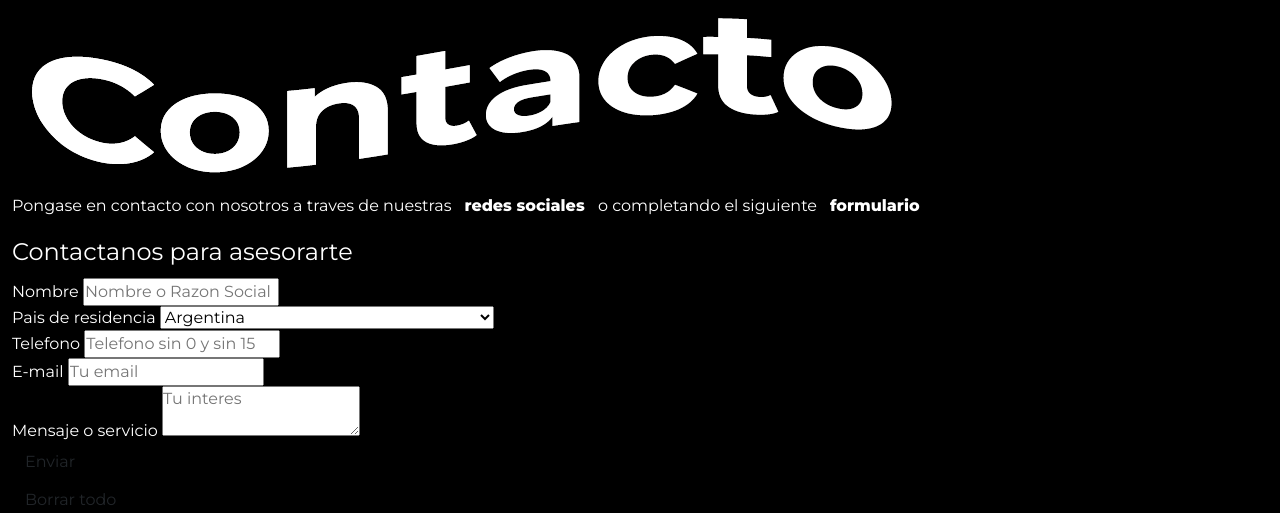
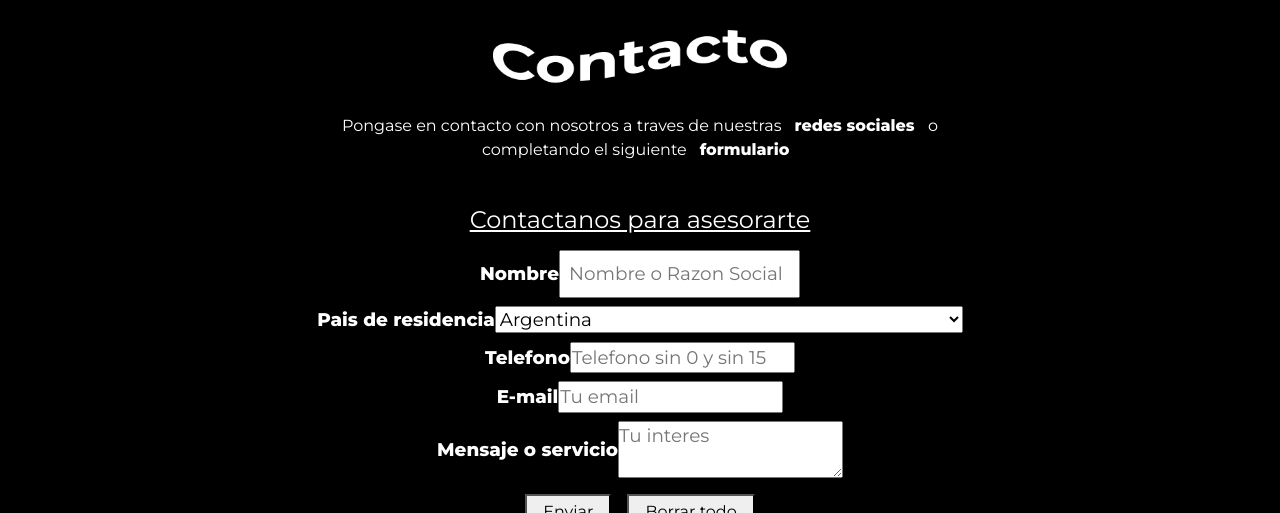
Before and after one commit to Ramirocco/CODER-BS, a plain HTML site: page pages/contacto.html in a window 1280 px wide. Shown: the part 64-577 px from the top of the page. Drawn offline with nearby package versions, Linux system fonts and the light colour scheme.

Commit message:
contacto e index con bs

```diff
--- a/assets/css/style.css
+++ b/assets/css/style.css
@@ -19,3 +19,9 @@ span {
 
 .size-big{
     font-size: calc(1.3rem + 9vw);
+}
+.size-small {
+    font-size: calc(0.75rem + 0.5vw);
+}
+
+.size_footer{font-size: calc(0.40rem + 1vw);}
--- a/pages/contacto.html
+++ b/pages/contacto.html
@@ -1,5 +1,6 @@
 <!DOCTYPE html>
 <html lang="en">
+
 <head>
     <meta charset="UTF-8" />
     <meta http-equiv="X-UA-Compatible" content="IE=edge" />
@@ -13,23 +14,28 @@
     <link href="https://fonts.googleapis.com/css2?family=Montserrat:wght@400;800;900&display=swap" rel="stylesheet" />
     <link href="https://unpkg.com/aos@2.3.1/dist/aos.css" rel="stylesheet" />
     <link href="https://unpkg.com/aos@2.3.1/dist/aos.css" rel="stylesheet" />
-        <link href="https://cdn.jsdelivr.net/npm/bootstrap@5.2.0-beta1/dist/css/bootstrap.min.css" rel="stylesheet" integrity="sha384-0evHe/X+R7YkIZDRvuzKMRqM+OrBnVFBL6DOitfPri4tjfHxaWutUpFmBp4vmVor" crossorigin="anonymous" />
+    <link href="https://cdn.jsdelivr.net/npm/bootstrap@5.2.0-beta1/dist/css/bootstrap.min.css" rel="stylesheet"
+        integrity="sha384-0evHe/X+R7YkIZDRvuzKMRqM+OrBnVFBL6DOitfPri4tjfHxaWutUpFmBp4vmVor" crossorigin="anonymous" />
     <link rel="stylesheet" href="../assets/css/style.css" />
 </head>
+
 <body class="container-fluid vh-100">
     <header>
         <nav class="navbar navbar-expand-lg pt-3">
             <div class="container-fluid">
-                <a class="navbar-brand" href="./pages/quienes.html">
-                    <img src="/assets/img/logo mountop.png" alt="" width="30" height="24" class="d-inline-block align-text-top">
+                <a class="navbar-brand" href="./pages/menu.html">
+                    <img src="../assets/img/logomountop.png" alt="" width="30" height="24"
+                        class="d-inline-block align-text-top" />
                 </a>
-                <button class="navbar-toggler bg-white justify-content-center" type="button" data-bs-toggle="collapse" data-bs-target="#navbarNav" aria-controls="navbarNav" aria-expanded="false" aria-label="Toggle navigation">
+                <button class="navbar-toggler bg-white justify-content-center" type="button" data-bs-toggle="collapse"
+                    data-bs-target="#navbarNav" aria-controls="navbarNav" aria-expanded="false"
+                    aria-label="Toggle navigation">
                     <span class="navbar-toggler-icon"></span>
                 </button>
                 <div class="collapse navbar-collapse" id="navbarNav">
                     <ul class="navbar-nav">
                         <li class="nav-item">
-                            <a class="nav-link text-reset " href="./index.html">Principal</a>
+                            <a class="nav-link text-reset" href="../index.html">Principal</a>
                         </li>
                         <li class="nav-item">
                             <a class="nav-link text-reset" aria-current="page" href="./pages/menu.html">Main</a>
@@ -46,38 +52,40 @@
                     </ul>
                 </div>
             </div>
-            <div class="row col-md-12 col-xs-12 col-lg-4">
-                <div class=" d-flex justify-content-end m-auto col-md-4 col-lg-4 col-xs-5">
-                    <img src="./assets/img/MOUNTOP.png" class="img-fluid" alt="">
+            <div class="row col-md-12 justify-content-center col-xs-12 col-lg-4">
+                <div class=" d-flex justify-content-center  col-md-4 col-lg-4 col-xs-3">
+                    <img src="../assets/img/MOUNTOP.png" class="img-fluid w-75" alt="">
                 </div>
             </div>
         </nav>
     </header>
 
-    <div class="nosotros">
-        <div class="nosotros__titulo">
-            <img src="../assets/img/contacto.png" alt="Contacto" class="nosotros__titulo__img">
+    <div class="row d-flex flex-column align-items-center  ">
+        <div class="col-8 col-md-6 d-flex justify-content-center">
+            <img src="../assets/img/contacto.png" alt="Contacto" class="w-50 my-4 ">
         </div>
-        <div class="nosotros__descripcion  ">
-            <p class="nosotros__descripcion__p_c">Pongase en contacto con nosotros a traves de nuestras <span> redes
+        <div class=" col-sm-10 col-md-6">
+            <p class="text-center">Pongase en contacto con nosotros a traves de nuestras <span> redes
                     sociales </span> o completando el siguiente <span> formulario </span></p>
         </div>
     </div>
 
-    <main class="">
+    <main class=" row d-flex justify-content-center">
+        <div class=" col-sm-10 col-lg-9 mt-4">
             <!-- no se como se completa el action -->
-        <form action="" method="post" class="form">
-            <fieldset>
-                <legend class="form__cosa__legend">Contactanos para asesorarte </legend>
+            <form data-aos="fade-right" data-aos-duration="2500" action="" method="post" ">
+                <fieldset  class=" d-flex flex-column align-content-center">
+                <legend class="col-12 d-flex justify-content-center text-center text-decoration-underline">Contactanos para
+                    asesorarte </legend>
 
-                <div class="form__cosa">
-                    <label class="form__cosa__label" for="nombre">Nombre</label>
-                    <input class="form__cosa__input" name="nombre" id="nombre" type="text"
+                <div class=" my-1 justify-content-center align-items-center d-flex">
+                    <label class="size-small p-auto fw-semibold" for="nombre">Nombre</label>
+                    <input class="size-small p-2 fw-normal" name="nombre" id="nombre" type="text"
                         placeholder="Nombre o Razon Social" required autocomplete="">
                 </div>
-                <div class="form__cosa">
-                    <label class="form__cosa__label" for="pais ">Pais de residencia</label>
-                    <select class="form__cosa__input" id="pais" name="pais" required>
+                <div class=" my-1 justify-content-center align-items-center d-flex">
+                    <label class="size-small p-auto fw-semibold" for="pais ">Pais de residencia</label>
+                    <select class="size-small p-auto fw-normal w-50" id="pais" name="pais" required>
                         <option value="xx">OTRO</option>
                         <option value="AF">Afganistán</option>
                         <option value="AL">Albania</option>
@@ -315,50 +323,63 @@
                         <option value="ZW">Zimbabue</option>
                     </select>
                 </div>
-                <div class="form__cosa">
-                    <label class="form__cosa__label" for="tel">Telefono</label>
-                    <input class="form__cosa__input" name="telefono" id="tel" type="tel"
+                <div class=" my-1 justify-content-center align-items-center d-flex">
+                    <label class="size-small p-auto fw-semibold" for="tel">Telefono</label>
+                    <input class="size-small p-auto fw-normal" name="telefono" id="tel" type="tel"
                         placeholder="Telefono sin 0 y sin 15" required autocomplete="">
                 </div>
-                <div class="form__cosa">
-                    <label class="form__cosa__label" for="mail">E-mail</label>
-                    <input class="form__cosa__input" name="email" id="mail" type="email" placeholder="Tu email" required
-                        autocomplete="">
+                <div class=" my-1 justify-content-center align-items-center d-flex">
+                    <label class="size-small p-auto fw-semibold" for="mail">E-mail</label>
+                    <input class="size-small p-auto fw-normal" name="email" id="mail" type="email" placeholder="Tu email"
+                        required autocomplete="">
                 </div>
-                <div class="form__cosa">
-                    <label class="form__cosa__label" for="mje">Mensaje o servicio </label>
-                    <textarea class="form__cosa__input" name="mensaje" id="mje" placeholder="Tu interes"></textarea>
+                <div class=" my-1 justify-content-center align-items-center d-flex">
+                    <label class="size-small p-auto fw-semibold" for="mje">Mensaje o servicio </label>
+                    <textarea class="size-small p-auto fw-normal" name="mensaje" id="mje" placeholder="Tu interes"></textarea>
                 </div>
-                <div class="form__cosa">
-                    <div class="form__cosa__btn">
-                        <button class="btn" type="submit">Enviar</button>
+                <div class=" my-1 justify-content-center align-items-center d-flex">
+                    <div class=" m-2">
+                        <button class="px-3 py-1 btn-secondary" type="submit">Enviar</button>
                     </div>
-                    <div class="form__cosa__btn">
-                        <button class="btn" type="reset">Borrar todo</button>
+                    <div class=" m-2 ">
+                        <button class="px-3 py-1 btn-secondary" type="reset">Borrar todo</button>
                     </div>
                 </div>
                 </fieldset>
             </form>
+        </div>
     </main>
-    <section class="red">
-        <section>
-            <a href="https://www.linkedin.com/" target="_blank"><img class="contacto__img"
+    <section class="row justify-content-center my-2">
+        <div class="col-2">
+            <a class="d-flex justify-content-center " href="https://www.linkedin.com/" target="_blank"><img class="w-25"
                     src="../assets/img/linkedin.png" alt="Linkedin mountop"></a>
-        </section>
-        <div>
-            <a href="https://www.instagram.com/mountop.marketing" target="_blank"><img class="contacto__img"
+        </div>
+        <div class="col-2 ">
+            <a class="d-flex justify-content-center " href="https://www.instagram.com/mountop.marketing" target="_blank"><img class="w-25"
                     src="../assets/img/instagram.png" alt="Instagram mountop"></a>
         </div>
-        <div>
-            <a href="https://www.facebook.com/mountop.marketing" target="_blank"><img class="contacto__img"
+        <div class="col-2 ">
+            <a class="d-flex justify-content-center " href="https://www.facebook.com/mountop.marketing" target="_blank"><img class="w-25"
                     src="../assets/img/facebook.png" alt=" Facebbok Mountop"></a>
+        </div>
         </div>
     </section>
 
-    <footer class="contenedor__footer">
-        <p class="footer__p">Enteramente realizado por Mountop</p>
-        <p class="footer__p"> ©2022 Todos los derechos reservados</p>
+        <footer class="">
+            <nav class="navbar">
+                <div class="container-fluid d-flex justify-content-center ali">
+                    <span class="text-reset"> Enteramente realizado por Mountop </span>
+                    <span class="text-reset"> ©2022 Todos los derechos reservados </span>
+                </div>
+            </nav>
         </footer>
+        <script src="https://unpkg.com/aos@2.3.1/dist/aos.js"></script>
+        <script src="https://cdn.jsdelivr.net/npm/bootstrap@5.2.0-beta1/dist/js/bootstrap.bundle.min.js"
+            integrity="sha384-pprn3073KE6tl6bjs2QrFaJGz5/SUsLqktiwsUTF55Jfv3qYSDhgCecCxMW52nD2"
+            crossorigin="anonymous"></script>
+        <script>
+            AOS.init();
+        </script>
 </body>
 
 </html>
```
Also changed, not shown: index.html (+4 -5 lines), pages/servicios.html (+2 -2 lines), assets/img/logomountop.png (renamed from assets/img/logo mountop.png), 3 other files. Lines whose indentation alone changed are shown as unchanged.
